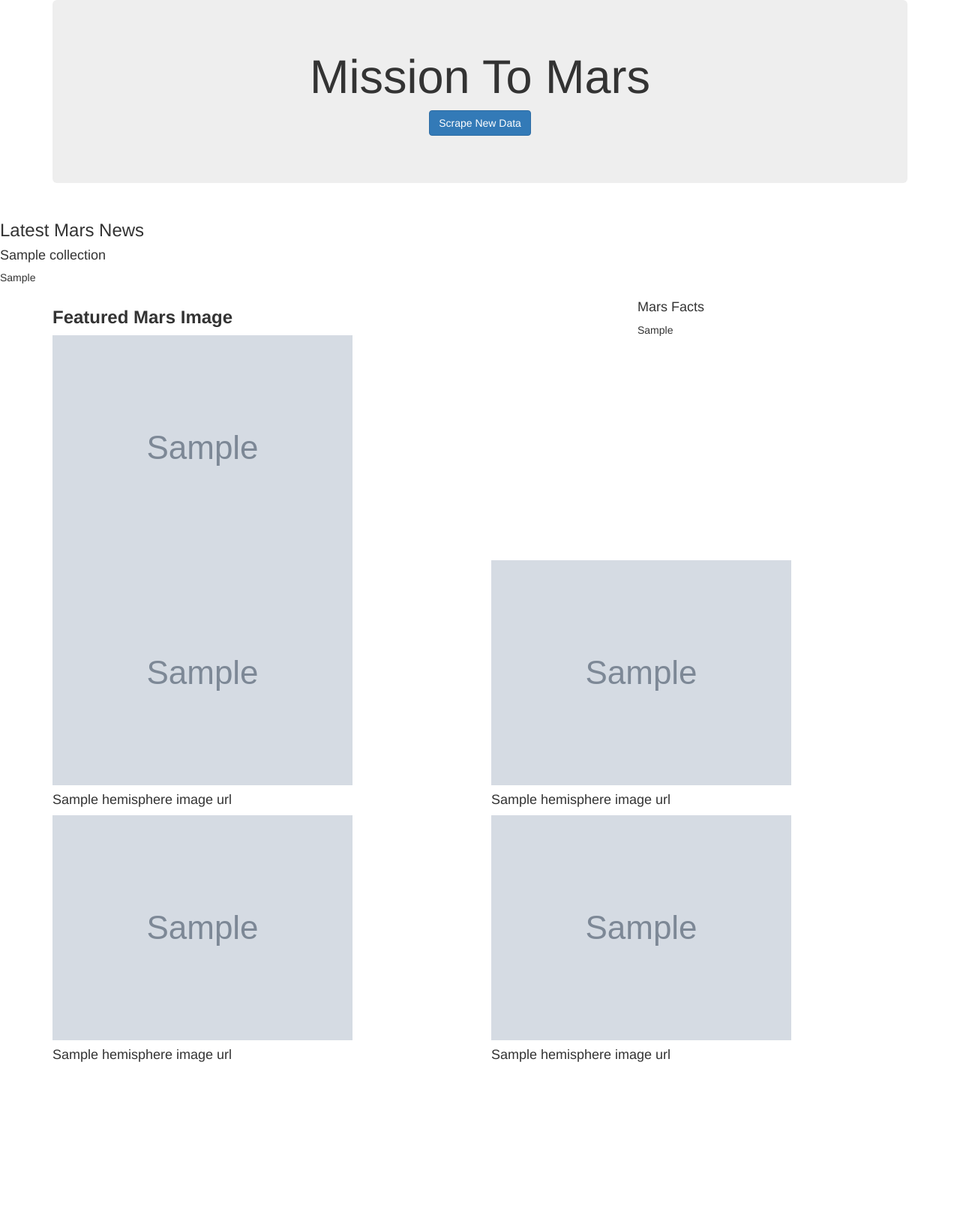
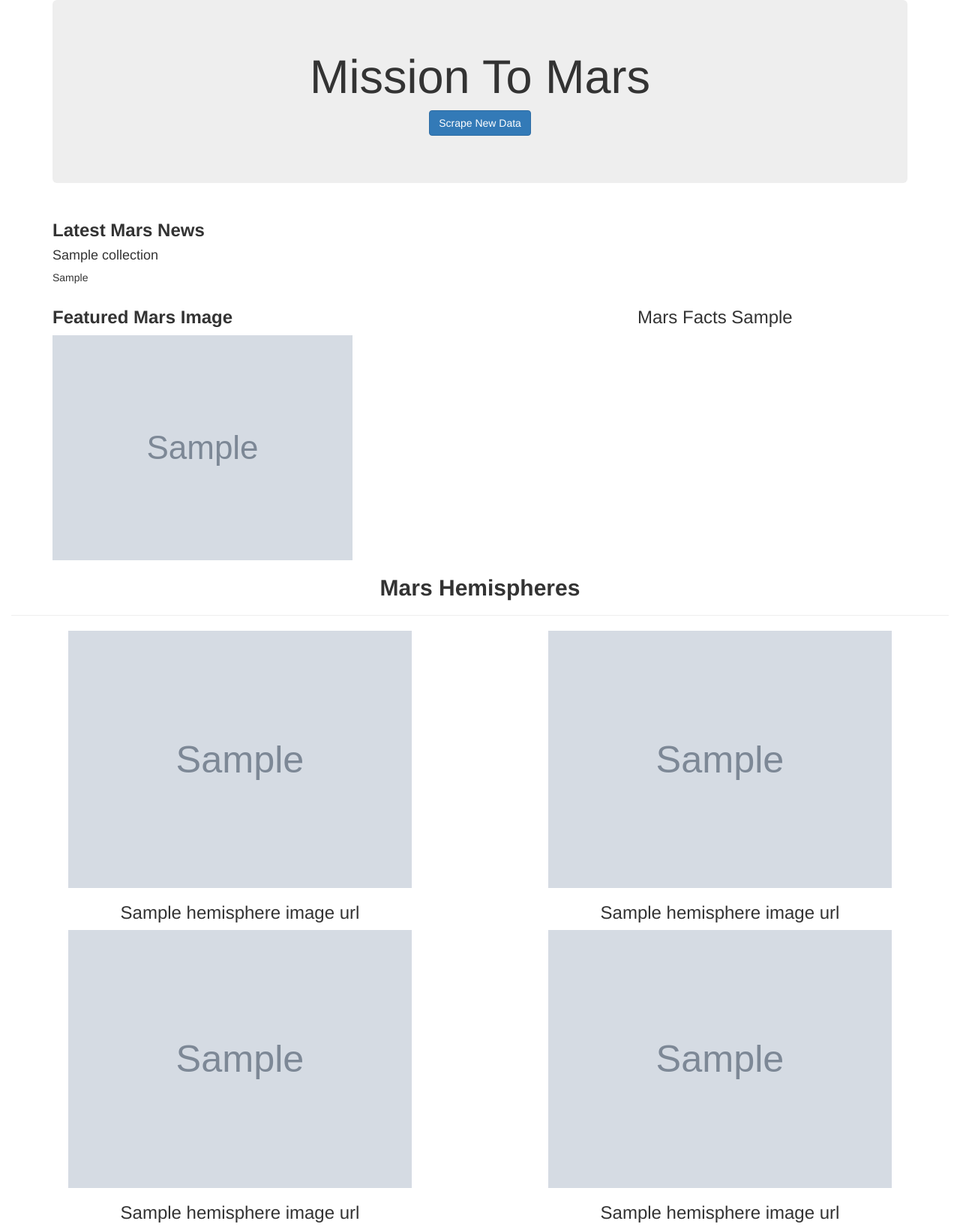
Before and after one commit to Auburn9698/web-scraping-challenge, a Flask app: page / in a window 1280 px wide. Shown: the whole page at 75% size. Before the commit the page ends 1416 px from the top, so only its background shows below. Run offline with Flask 2, Linux system fonts and the light colour scheme; grey boxes marked "Sample" are stand-in pictures; a database or web service that is not in the repository returns one stand-in record (values such as "Sample title"); some libraries are stand-ins or nearby versions.

Commit message:
Tuesday updates
Tuesday updates

```diff
--- a/Missions_To_Mars/templates/index.html
+++ b/Missions_To_Mars/templates/index.html
@@ -12,87 +12,61 @@
 <body>
     <!--jumbtron with button-->
     <div class="container">
-
       <div class="jumbotron text-center">
         <h1> Mission To Mars</h1>
           <p><a class='btn btn-primary btn-lrg' href='/scrape'>Scrape New Data</a></p>
       </div>
-
     </div>
 
     <!--Mars News-->
-    <div class="row">
-        <div class="col-sm-9">
-          <h3> Latest Mars News </h3>
+    <div class = "container text-left">
+      <h3> <strong>Latest Mars News</strong> </h3>
         <h4> {{ mars.news_title }} </h4>
         <p> {{ mars.news_p }} </p>
     </div>
-    </div>
 
+    <!-- Mars Featured Image-->
     <div class="container">
-        <div class="row m-4"></div>
       <div class="row">
         <div class="col-md-8">
-            <div class="container-bg right-margin">
-
           <h3 class="heading"><strong>Featured Mars Image</strong></h3>
           <img style="max-width: 100%;" src="{{ mars.featured_image_url }}" alt="Mars Image">
         </div>
 
-          </div>
-
         <div class="col-md-4">
-            <div class="container-bg right-margin p-5">
-              <div class="">
-                <h4>Mars Facts</h4>
+          <h3> Mars Facts
             {{ mars.html_table | safe }}
-              </div>
+          </h3>
         </div>
       </div>
     </div>
 
+    <!-- Mars Hemisphere Photos-->
 
+    <div class="container-fluid bg-3 text-center">
+      <h2> <strong>Mars Hemispheres</strong></h2><hr>
         <div class="row">
           <div class="col-md-6">
-              <div class="card">
-                <img class="card-img-top" style="max-width:100%" src="{{ mars.hemisphere_image_urls[0].img_url }}"
-                  alt="Mars Image">
-                <div class="card-body">
-                  <h4 class="card-title">{{ mars.hemisphere_image_urls[0].title }}</h4>
-                </div>
-              </div>
+            <img src="{{ mars.hemisphere_image_urls[0].img_url }}" width="75%" alt="Mars Image"><br>
+              <h3>{{ mars.hemisphere_image_urls[0].title }}</h3>
           </div>
           <div class="col-md-6">
-              <div class="card">
-                <img class="" style="max-width:100%" src="{{ mars.hemisphere_image_urls[1].img_url }}" alt="Mars Image">
-                <div class="card-body">
-                  <h4 class="card-title">{{ mars.hemisphere_image_urls[1].title }}</h4>
-                </div>
-              </div>
+            <img src="{{ mars.hemisphere_image_urls[1].img_url }}" width="75%" alt="Mars Image"><br>
+              <h3>{{ mars.hemisphere_image_urls[1].title }}</h3>
           </div>
         </div>
 
         <div class="row">
           <div class="col-md-6">
-              <div class="card">
-                <img class="card-img-top" style="max-width:100%" src="{{ mars.hemisphere_image_urls[2].img_url }}"
-                  alt="Mars Image">
-                <div class="card-body">
-                  <h4 class="card-title">{{ mars.hemisphere_image_urls[2].title }}</h4>
-                </div>
-              </div>
+            <img src="{{ mars.hemisphere_image_urls[2].img_url }}" width="75%" alt="Mars Image"><br>
+              <h3>{{ mars.hemisphere_image_urls[2].title }}</h3>
           </div>
           <div class="col-md-6">
-              <div class="card">
-                <img class="" style="max-width:100%" src="{{ mars.hemisphere_image_urls[3].img_url }}" alt="Mars Image">
-                <div class="card-body">
-                  <h4 class="card-title">{{ mars.hemisphere_image_urls[3].title }}</h4>
-                </div>
+            <img src="{{ mars.hemisphere_image_urls[3].img_url }}" width="75%" alt="Mars Image"><br>
+              <h3>{{ mars.hemisphere_image_urls[3].title }}</h3>
           </div>
         </div>
     </div>
 
-
-
-
 </body>
+</html>
```
Also changed, not shown: Missions_To_Mars/scrape_mars.py (+11 -10 lines), Missions_To_Mars/Images/Jinja_error.jpg (added), Missions_To_Mars/Images/final_app_part1.png (added), Missions_To_Mars/Images/final_app_part2.png (added), 2 other files. Lines whose indentation alone changed are shown as unchanged.
